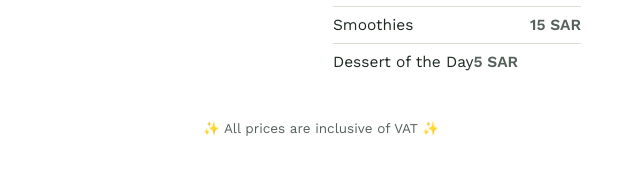
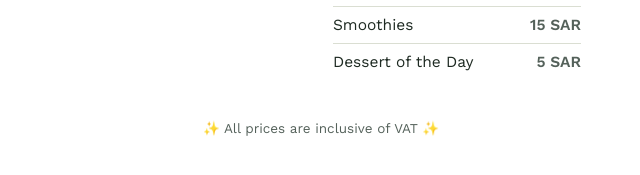
Before and after one commit to 724pgwkdwk-sys/Catrion-Menu-Cafeteria, a plain HTML site: page index.html in a window 1280 px wide. Shown: the part 1974-2149 px from the top of the page, 319-959 px from the left. Drawn offline with nearby package versions, Linux system fonts and the light colour scheme.

Commit message:
Update index.html

```diff
--- a/index.html
+++ b/index.html
@@ -511,7 +511,7 @@
           <li><span class="name">Lemon &amp; Mint</span><span class="price">4 SAR</span></li>
           <li><span class="name">Stick Sensation</span><span class="price">6 SAR</span></li>
           <li><span class="name">Smoothies</span><span class="price">15 SAR</span></li>
-          <li><span class="name">Dessert of the Day<span class="price">5 SAR</span></li>
+          <li><span class="name">Dessert of the Day</span><span class="price">5 SAR</span></li>
         </ul></div>
       </div>
     </div>
```
